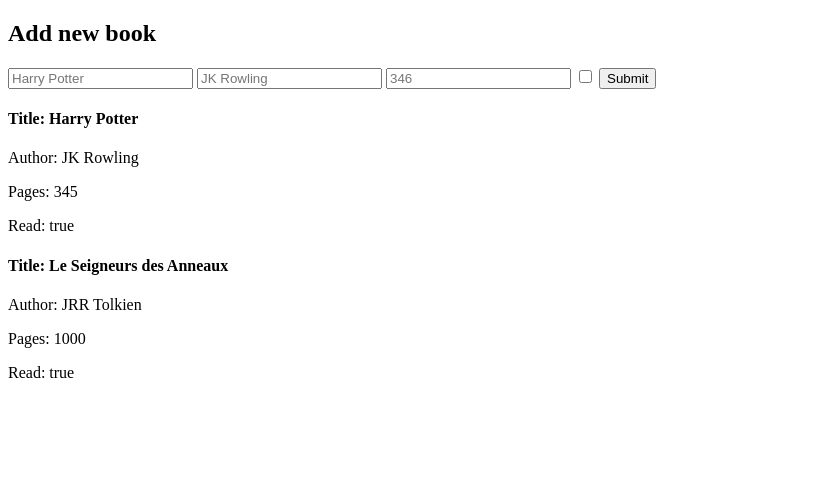
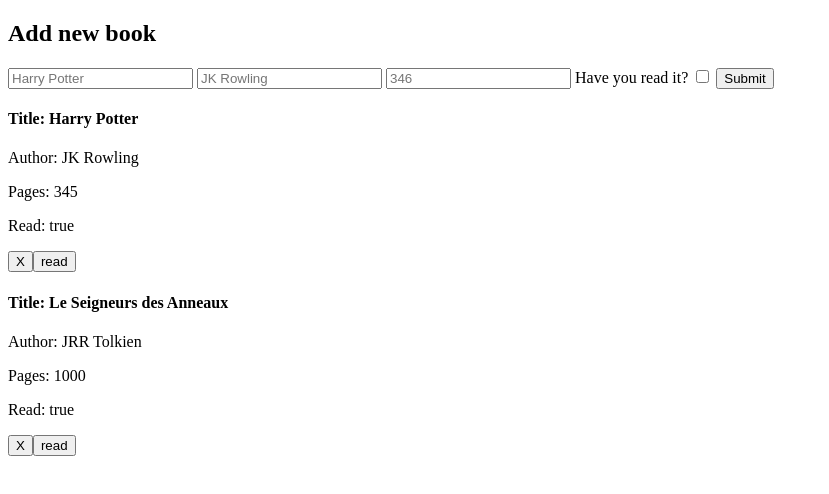
Before and after one commit to valens-carpentier/library, a plain HTML site: page index.html in a window 1280 px wide. Shown: the whole page, without its empty margins (0-829 px from the left). Drawn offline with Linux system fonts and the light colour scheme.

Commit message:
build changeStatus() and removeBook()

```diff
--- a/index.html
+++ b/index.html
@@ -12,7 +12,8 @@
         <input id="title" type="text" placeholder="Harry Potter" required>
         <input id="author" type="text" placeholder="JK Rowling" required>
         <input id="numPages" type="number" placeholder="346" required>
-        <input id="isRead" type="checkbox" class="checkbox"  placeholder="Yes or No" required>
+        <label for="isRead">Have you read it?</label>
+        <input id="isRead" type="checkbox" class="checkbox">
         <input class="submit" type="submit">
 
         <div class="card-container">
--- a/script.js
+++ b/script.js
@@ -3,12 +3,20 @@ const myLibrary = [
   new Book ("Le Seigneurs des Anneaux", "JRR Tolkien", 1000, true)
 ];
 
-function Book(title, author, numPages, isRead) {
-    this.title = title;
-    this.author = author;
-    this.numPages = numPages;
-    this.isRead = isRead;
+function Book(title, author, numPages, read) {
+  this.title = title;
+  this.author = author;
+  this.numPages = numPages;
+  this.read = read;
 }
+
+Book.prototype.readStatus = function() {
+  return this.read ? 'read' : 'not read yet';
+};
+
+Book.prototype.toggleReadStatus = function() {
+  this.read = !this.read;
+};
 
 const title = document.querySelector("#title");
 const author = document.querySelector("#author");
@@ -32,10 +40,11 @@ function displayLibrary() {
   bookCardContainer.innerHTML = '';
 
   for (const book of myLibrary) {
-    console.log(book.title, book.author, book.numPages, book.isRead);
 
     const bookCardContainer = document.querySelector('.card-container')
 
+    const cardDisplay = document.createElement("div");
+    cardDisplay.classList.add('card');
     const paraTitle = document.createElement("h4");
     const paraAuthor = document.createElement("p");
     const paraNumPages = document.createElement("p");
@@ -46,10 +55,12 @@ function displayLibrary() {
     paraNumPages.textContent = "Pages: ";
     paraRead.textContent = "Read: ";
 
-    bookCardContainer.appendChild(paraTitle);
-    bookCardContainer.appendChild(paraAuthor);
-    bookCardContainer.appendChild(paraNumPages);
-    bookCardContainer.appendChild(paraRead);
+    cardDisplay.appendChild(paraTitle);
+    cardDisplay.appendChild(paraAuthor);
+    cardDisplay.appendChild(paraNumPages);
+    cardDisplay.appendChild(paraRead);
+
+    bookCardContainer.appendChild(cardDisplay);
 
     const bookTitle = document.createTextNode(book.title);
     paraTitle.appendChild(bookTitle);
@@ -60,9 +71,46 @@ function displayLibrary() {
     const bookPages = document.createTextNode(book.numPages);
     paraNumPages.appendChild(bookPages);
 
-    const bookRead = document.createTextNode(book.isRead);
+    const bookRead = document.createTextNode(book.read);
     paraRead.appendChild(bookRead);
   }
+
+  removeBook();
+  changeStatus();
 }
 
+function removeBook() {
+  const bookContainers = document.querySelectorAll(".card");
+
+  bookContainers.forEach((bookContainer) => {
+    const deleteButton = document.createElement('button');
+    deleteButton.textContent = "X";
+    bookContainer.appendChild(deleteButton);
+
+    deleteButton.addEventListener('click', () => {
+      const index = bookContainer.getAttribute('data-index');
+      myLibrary.splice(index, 1);
+      displayLibrary();
+    });
+  });
+}
+
+function changeStatus() {
+  const bookContainers = document.querySelectorAll(".card");
+
+  bookContainers.forEach((bookContainer, index) => {
+    const readStatusButton = document.createElement('button');
+
+    readStatusButton.textContent = myLibrary[index].readStatus();
+
+    bookContainer.appendChild(readStatusButton);
+
+    readStatusButton.addEventListener ('click', () => {
+      myLibrary[index].toggleReadStatus();
+      readStatusButton.textContent = myLibrary[index].readStatus();
+    });
+
+  });
+};
+
 displayLibrary();
```
